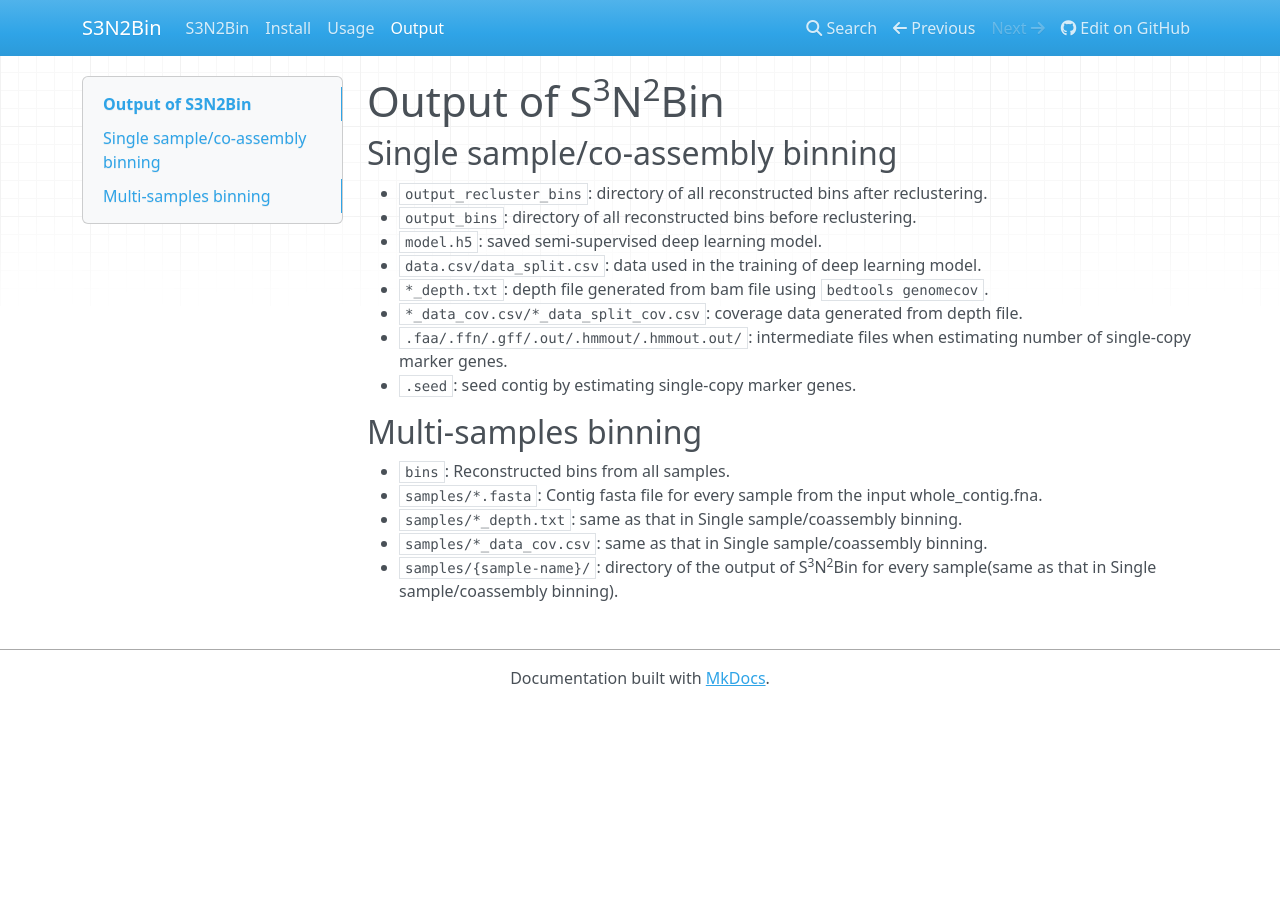
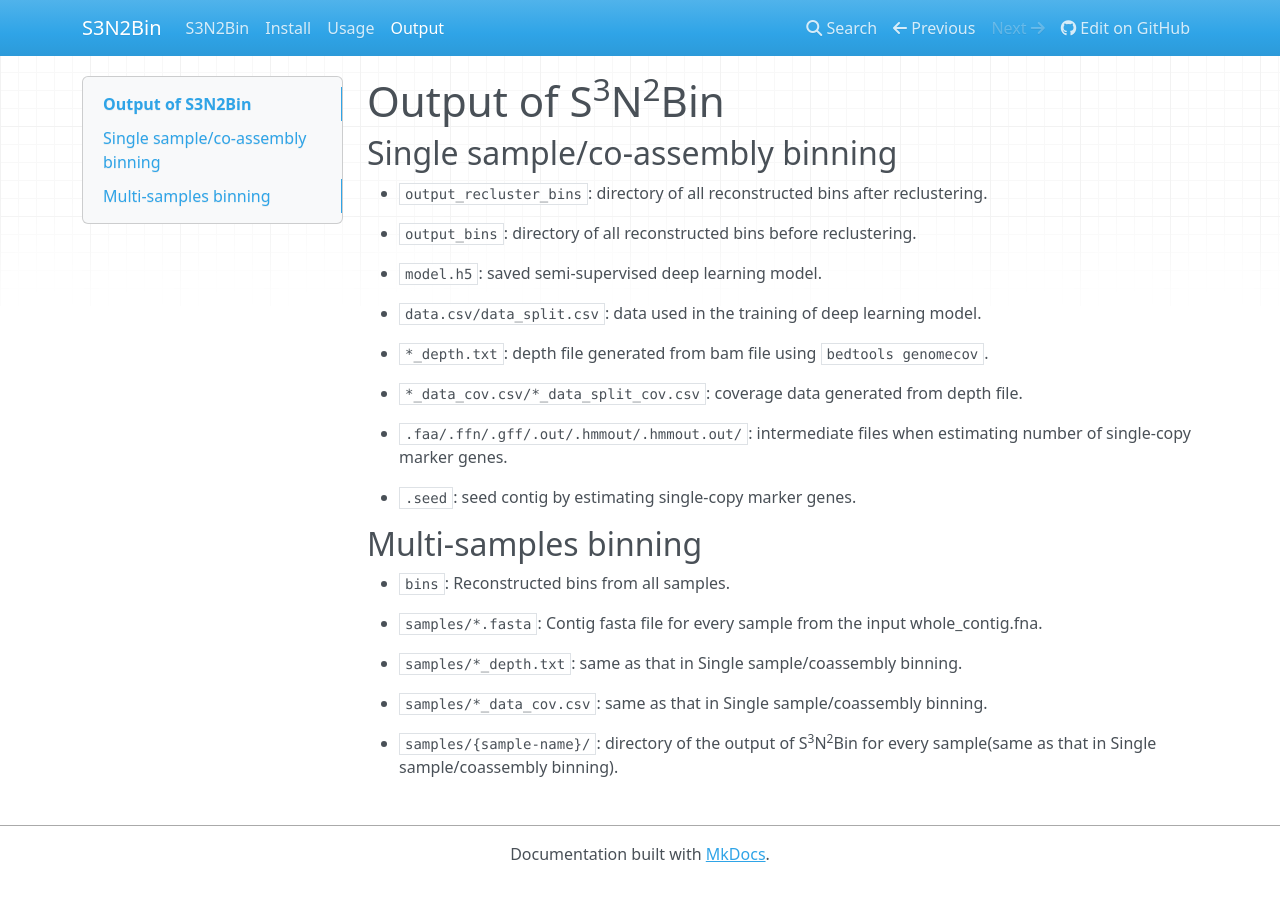
Before and after one commit to BigDataBiology/SemiBin, an MkDocs documentation site: the page built from docs/output.md, in a window 1280 px wide. Built offline with MkDocs 1.6.1, drawn with Linux system fonts in a browser that asks for light colours; nearby versions of some CDN libraries.

Commit message:
Better Doc

```diff
--- a/docs/output.md
+++ b/docs/output.md
@@ -2,19 +2,52 @@
 
 ## Single sample/co-assembly binning
 
-- `output_recluster_bins`: directory of all reconstructed bins after reclustering.
-- `output_bins`: directory of all reconstructed bins before reclustering.
-- `model.h5`: saved semi-supervised deep learning model.
-- `data.csv/data_split.csv`: data used in the training of deep learning model.
-- `*_depth.txt`: depth file generated from bam file using `bedtools genomecov`.
-- `*_data_cov.csv/*_data_split_cov.csv`: coverage data generated from depth file.
-- `.faa/.ffn/.gff/.out/.hmmout/.hmmout.out/`: intermediate files when estimating number of single-copy marker genes.
-- `.seed`: seed contig by estimating single-copy marker genes.
+* `output_recluster_bins`: directory of all reconstructed bins after reclustering.
+
+
+
+* `output_bins`: directory of all reconstructed bins before reclustering.
+
+
+
+* `model.h5`: saved semi-supervised deep learning model.
+
+
+
+* `data.csv/data_split.csv`: data used in the training of deep learning model.
+
+
+
+* `*_depth.txt`: depth file generated from bam file using `bedtools genomecov`.
+
+
+
+* `*_data_cov.csv/*_data_split_cov.csv`: coverage data generated from depth file.
+
+
+
+* `.faa/.ffn/.gff/.out/.hmmout/.hmmout.out/`: intermediate files when estimating number of single-copy marker genes.
+
+
+
+* `.seed`: seed contig by estimating single-copy marker genes.
 
 ## Multi-samples binning
 
-- `bins`: Reconstructed bins from all samples.
-- `samples/*.fasta`: Contig fasta file for every sample from the input whole_contig.fna.
-- `samples/*_depth.txt`: same as that in Single sample/coassembly binning.
-- `samples/*_data_cov.csv`: same as that in Single sample/coassembly binning.
-- `samples/{sample-name}/`: directory of the output of S<sup>3</sup>N<sup>2</sup>Bin for every sample(same as that in Single sample/coassembly binning).
+* `bins`: Reconstructed bins from all samples.
+
+
+
+* `samples/*.fasta`: Contig fasta file for every sample from the input whole_contig.fna.
+
+
+
+* `samples/*_depth.txt`: same as that in Single sample/coassembly binning.
+
+
+
+* `samples/*_data_cov.csv`: same as that in Single sample/coassembly binning.
+
+
+
+* `samples/{sample-name}/`: directory of the output of S<sup>3</sup>N<sup>2</sup>Bin for every sample(same as that in Single sample/coassembly binning).
```
Also changed, not shown: docs/index.md (+4 -0 lines).
